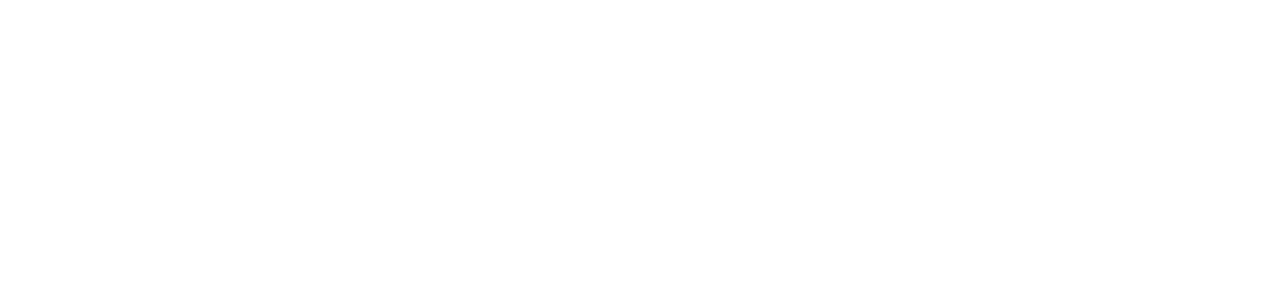
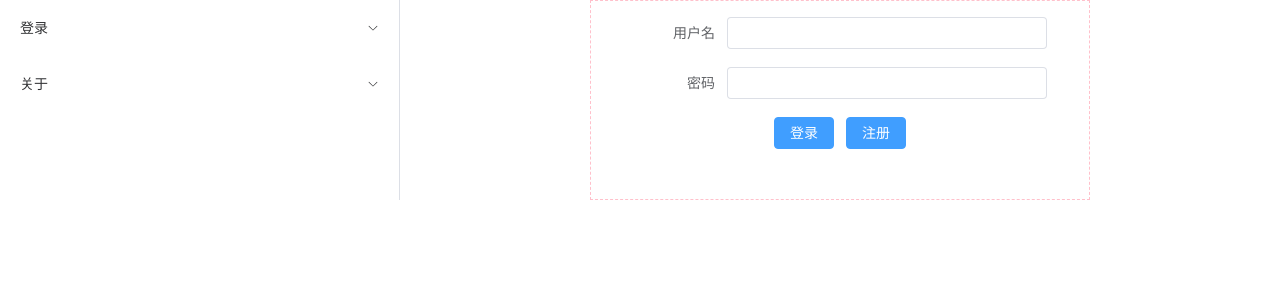
Before and after one commit to jiakaiqiang/mymangment, a Vue app: page /#/login/first in a window 1280 px wide. Before the commit this address had no page. Shown: the top 300 px of the page. Built offline with nearby package versions, Linux system fonts and the light colour scheme.

Commit message:
初始化

```diff
--- a/src/layout/index.vue
+++ b/src/layout/index.vue
@@ -0,0 +1,12 @@
+<template>
+    <appMain></appMain>
+</template>
+<script lang="ts">
+    import {defineComponent} from 'vue'
+    import appMain from './menu/app-main.vue'
+    export default  defineComponent({
+        components:{
+            appMain
+        }
+    })
+</script>
--- /dev/null
+++ b/src/layout/menu/app-main.vue
@@ -0,0 +1,19 @@
+<template>
+    <div style="display: flex;">
+        <menucontent style="width: 400px"></menucontent>
+        <router-view style="flex:1"></router-view>
+    </div>
+</template>
+
+<script>
+    import menucontent from './index.vue'
+    import {defineComponent} from 'vue'
+
+    export default defineComponent({
+        components:{menucontent}
+    })
+</script>
+
+<style scoped>
+
+</style>
--- a/src/router/index.ts
+++ b/src/router/index.ts
@@ -1,28 +1,36 @@
 import {createRouter,createWebHashHistory,RouterOptions} from 'vue-router'
-
+import layout from '@/layout/index.vue'
 export const routes:Array<object>=[{
     path:"/",
-    redirect:"/login",
+    redirect:"/login/first",
     hidden:false,
     meta:{title:'根',icon:""}
 },{
     path:"/login",
     name:"login",
-    component:()=>import('@/views/login/index.vue'),
-    meta:{title:'登录',icon:""}
-},{
-    path:"/homepage",
-    name:"homepage",
-    component:()=>import('@/views/homepage/index.vue'),
-    meta:{title:'首页',icon:""}
-}, {
+    component:layout,
+    meta:{title:'登录',icon:""},
+     children: [
+    {path:"first",name:"first",component:()=>import('@/views/login/index.vue'),meta:{title:"登录第一个",icon:""}},
+    {path:"second",name:"second",component:()=>import("@/views/about/second.vue"),meta:{title:'登录第二个',icon:""}},
+    ]
+
+},
+// ,{
+//     path:"/homepage",
+//     name:"homepage",
+//     component:layout,
+//     meta:{title:'首页',icon:""},
+//     children:[{path: 'homepage',name:"homepage",component:()=>import('@/views/homepage/index.vue'),meta:{title:'首页第二个',icon:""}}]
+// },
+    {
     path: "/about",
     name: "about",
-     component:()=>import("@/views/about/index.vue"),
+     component:layout,
     meta:{title:'关于'},
     children: [
-        // {path:"first",name:"first",component:()=>import("@/views/about/index.vue"),meta:{title:"第一个",icon:""}},
-        {path:"second",name:"second",component:()=>import("@/views/about/second.vue"),meta:{title:'第二个',icon:""}},
+         {path:"firsts",name:"firsts",component:()=>import("@/views/about/index.vue"),meta:{title:"第一个",icon:""}},
+        {path:"second",name:"second",component:()=>import('@/views/homepage/index.vue'),meta:{title:'第二个',icon:""}},
     ]
 }
 ]
--- /dev/null
+++ b/src/store/app.ts
@@ -0,0 +1,27 @@
+import {appState} from "@/types/store";
+import {Router} from "@/types/rotuer"
+const state:appState={
+    TagView:[]
+}
+const mutations={
+    /*添加标签*/
+    ADD_TAG(state:appState,tag:Router){
+        state.TagView.push(tag)
+    },
+   /*删除标签*/
+    DELETE_TAG(state:appState,tag:Router){
+
+        let index=state.TagView.findIndex((item:Router)=>item.path==tag.path)
+        state.TagView.splice(index,1)
+    }
+    /*更新标签*/
+}
+const actions={
+
+}
+export default {
+    namespace:true,
+    state,
+    mutations,
+    actions
+}
--- a/src/store/store.ts
+++ b/src/store/store.ts
@@ -1,6 +1,7 @@
 import {createStore,Store,useStore as useStoreConfig} from 'vuex'
 import {State} from '../types/store'
 import {InjectionKey}  from 'vue'
+import app from './app'
 //定义注册的key
 export const key:InjectionKey<Store<State>>=Symbol()//通过泛型Store<State> 指定key InjectionKey的泛型
 // export function useStore(){
@@ -26,5 +27,8 @@ export const store=createStore({
     },
     actions:{
 
+    },
+    modules:{
+        app
     }
 })
--- a/src/types/store.d.ts
+++ b/src/types/store.d.ts
@@ -6,3 +6,7 @@ export interface State {
     [propName:string]:any
 
 }
+/*app类型*/
+export interface appState{
+    TagView:Array
+}
```
